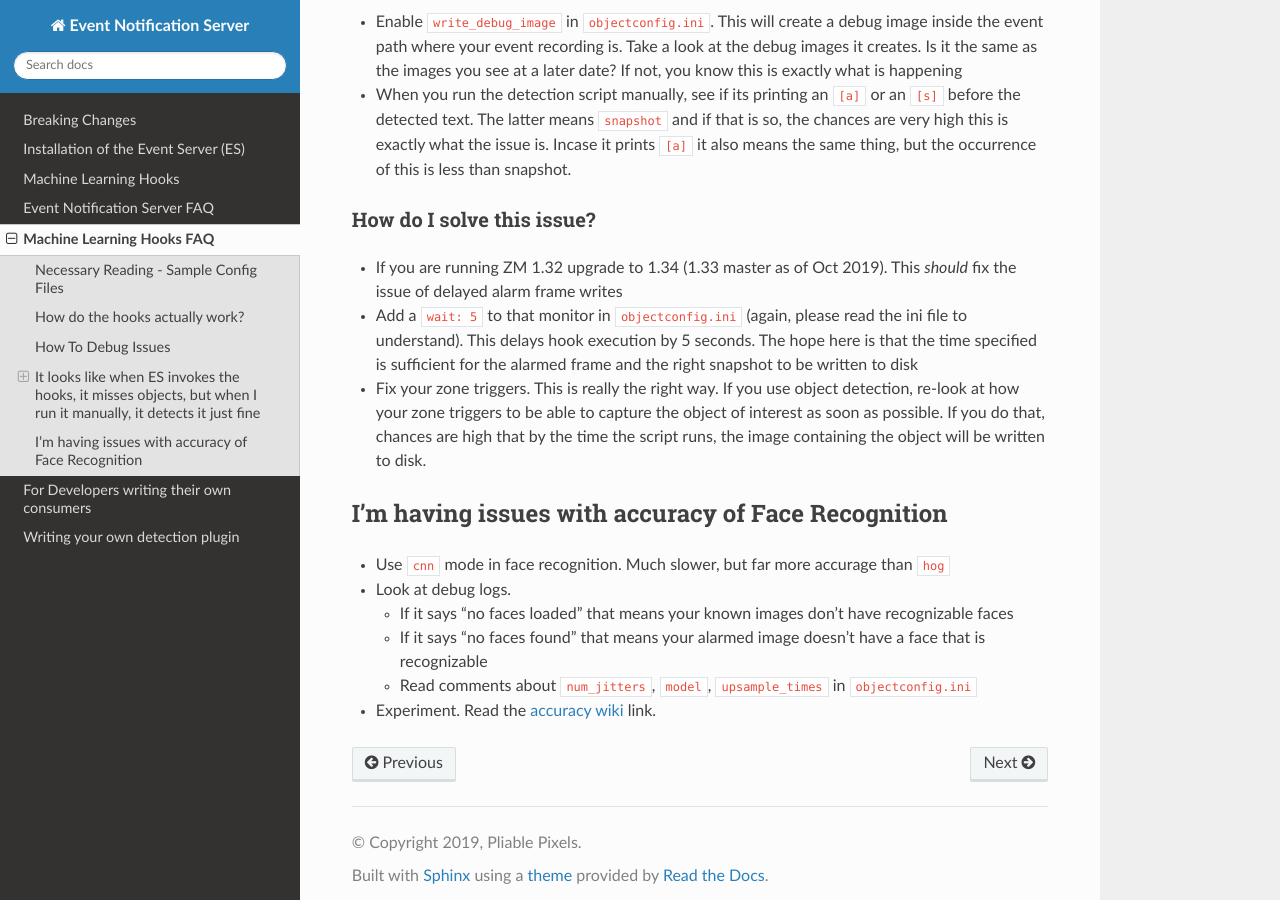
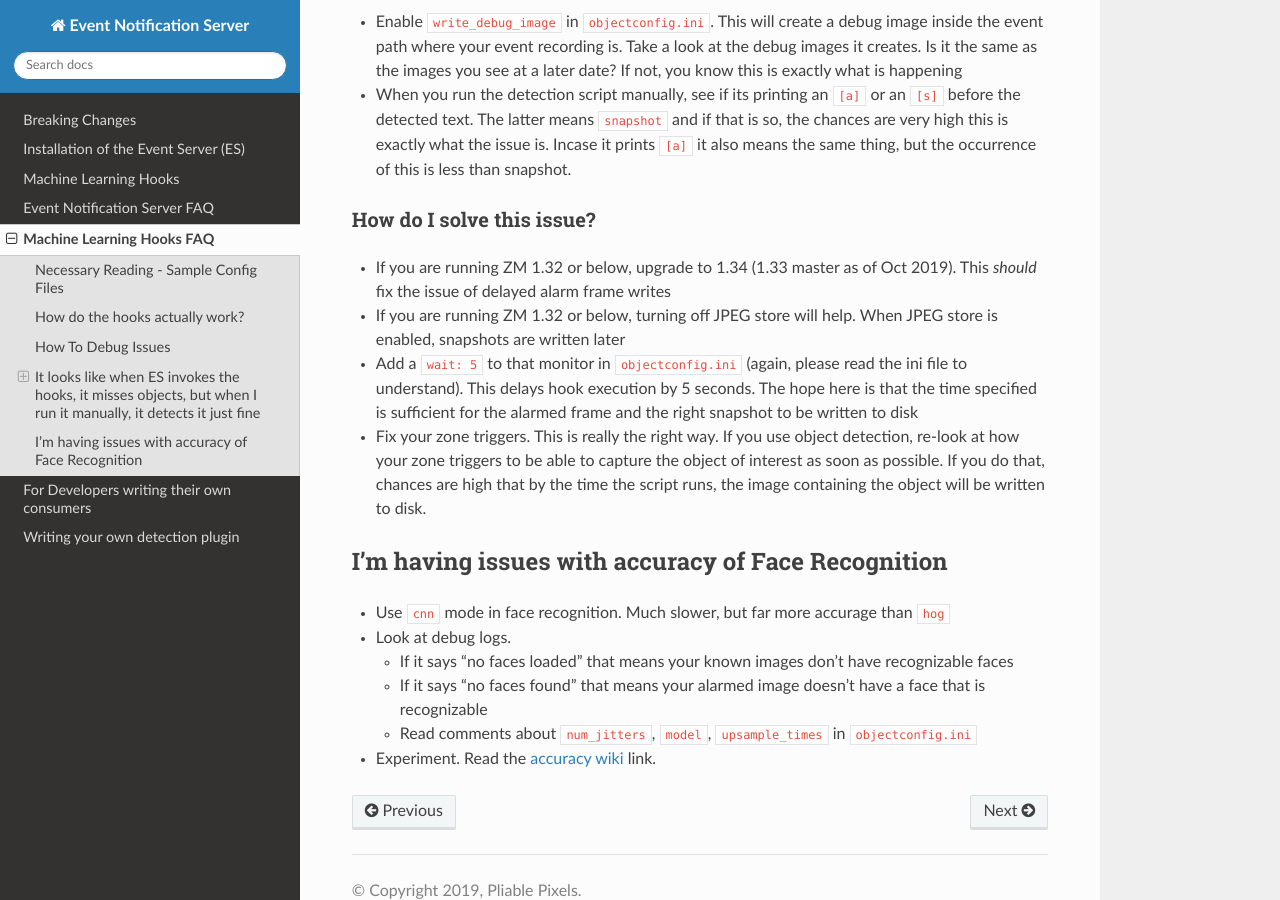
Before and after one commit to ZoneMinder/zmeventnotification, a Sphinx documentation site: the page built from docs/guides/hooks_faq.rst, in a window 1280 px wide and 900 px high, scrolled down 1447 px. Built offline with Sphinx 7.4.7 and the Read the Docs theme 2.0.0, drawn with Linux system fonts in a browser that asks for light colours.

Commit message:
add note for jpeg mode

```diff
--- a/docs/guides/hooks_faq.rst
+++ b/docs/guides/hooks_faq.rst
@@ -44,7 +44,8 @@ How do I make sure this is what is happening?
 
 How do I solve this issue?
 ~~~~~~~~~~~~~~~~~~~~~~~~~~
-- If you are running ZM 1.32 upgrade to 1.34 (1.33 master as of Oct 2019). This *should* fix the issue of delayed alarm frame writes
+- If you are running ZM 1.32 or below, upgrade to 1.34 (1.33 master as of Oct 2019). This *should* fix the issue of delayed alarm frame writes
+- If you are running ZM 1.32 or below, turning off JPEG store will help. When JPEG store is enabled, snapshots are written later
 - Add a ``wait: 5`` to that monitor in ``objectconfig.ini`` (again, please read the ini file to understand). This delays hook execution by 5 seconds. The hope here is that the time specified is sufficient for the alarmed frame and the right snapshot to be written to disk
 - Fix your zone triggers. This is really the right way. If you use object detection, re-look at how your zone triggers to be able to capture the object of interest as soon as possible. If you do that, chances are high that by the time the script runs, the image containing the object will be written to disk.
 
```
